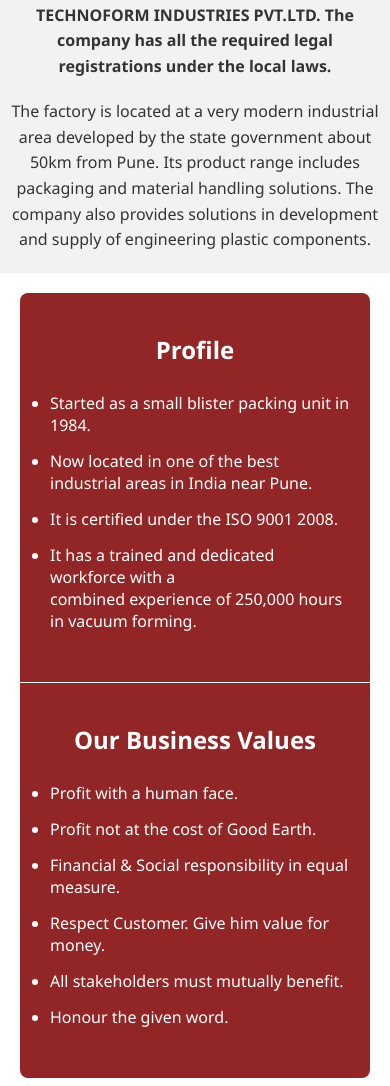
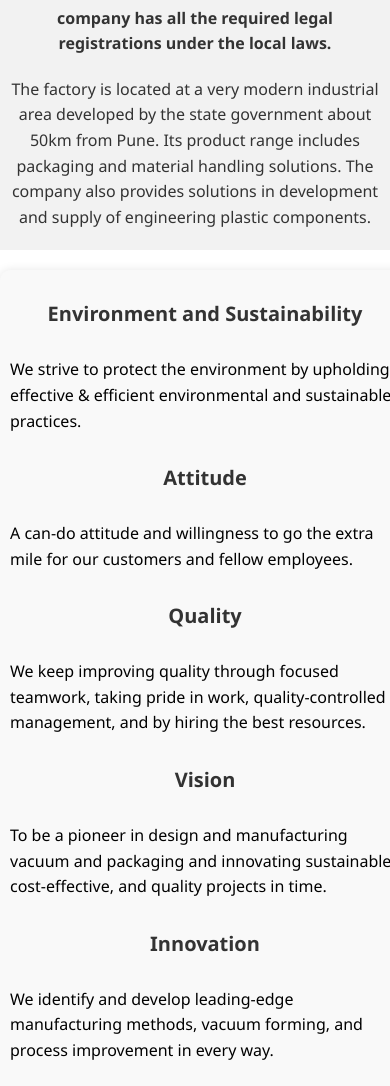
Before and after one commit to risingtechnix/technoform, a plain HTML site: page aboutUs.html in a window 390 px wide. Shown: the part 911-1997 px from the top of the page. Drawn offline with Linux system fonts and the light colour scheme.

Commit message:
feat: Make pages responsive and update CSS styling
The recent code changes include making the pages responsive and updating the CSS styling. This commit message follows the convention of starting with a type (feat for feature) and providing a clear and concise description of the changes made.

```diff
--- a/aboutUs.html
+++ b/aboutUs.html
@@ -1,16 +1,13 @@
 <!DOCTYPE html>
 <html lang="en">
+
   <head>
     <meta charset="UTF-8" />
     <meta name="viewport" content="width=device-width, initial-scale=1.0" />
     <link rel="stylesheet" href="./style.css" />
-    <link
-      rel="stylesheet"
-      href="https:/cdnjs.cloudflare.com/ajax/libs/font-awesome/6.5.2/css/all.min.css"
+    <link rel="stylesheet" href="https:/cdnjs.cloudflare.com/ajax/libs/font-awesome/6.5.2/css/all.min.css"
       integrity="sha512-SnH5WK+bZxgPHs44uWIX+LLJAJ9/2PkPKZ5QiAj6Ta86w+fsb2TkcmfRyVX3pBnMFcV7oQPJkl9QevSCWr3W6A=="
-      crossorigin="anonymous"
-      referrerpolicy="no-referrer"
-    />
+      crossorigin="anonymous" referrerpolicy="no-referrer" />
     <title>Technoform Industries Pvt Ltd.</title>
   </head>
 
@@ -18,11 +15,7 @@
     <header class="header">
       <div class="container">
         <div class="logoDiv">
-          <img
-            class="logo"
-            src="./assets/Logo.png"
-            alt="Technoform Industries Pvt. Ltd."
-          />
+          <img class="logo" src="./assets/Logo.png" alt="Technoform Industries Pvt. Ltd." />
           <p class="logoText">Technoform Industries</p>
         </div>
         <nav>
@@ -42,17 +35,8 @@
           </ul>
         </nav>
         <div class="contact">
-          <a
-            href="./contact.html"
-            style="text-decoration: none"
-            class="conBtn headerBtn hoverScale"
-            >Contact us</a
-          >
-          <a
-            id="open-popup-btn"
-            class="open-popup-btn conBtn headerBtn hoverScale"
-            >Enquire now</a
-          >
+          <a href="./contact.html" style="text-decoration: none" class="conBtn headerBtn hoverScale">Contact us</a>
+          <a id="open-popup-btn" class="open-popup-btn conBtn headerBtn hoverScale">Enquire now</a>
         </div>
       </div>
     </header>
@@ -96,6 +80,49 @@
           solutions in development and supply of engineering plastic components.
         </p>
       </div>
+
+      <!-- New Section: Environment and Sustainability -->
+      <div class="section environment-sustainability">
+        <h2 class="section-title">Environment and Sustainability</h2>
+        <p class="details-text">
+          We strive to protect the environment by upholding effective & efficient
+          environmental and sustainable practices.
+        </p>
+
+        <h2 class="section-title">Attitude</h2>
+        <p class="details-text">
+          A can-do attitude and willingness to go the extra mile for our customers
+          and fellow employees.
+        </p>
+
+        <h2 class="section-title">Quality</h2>
+        <p class="details-text">
+          We keep improving quality through focused teamwork, taking pride in work,
+          quality-controlled management, and by hiring the best resources.
+        </p>
+
+        <h2 class="section-title">Vision</h2>
+        <p class="details-text">
+          To be a pioneer in design and manufacturing vacuum and packaging and
+          innovating sustainable, cost-effective, and quality projects in time.
+        </p>
+
+        <h2 class="section-title">Innovation</h2>
+        <p class="details-text">
+          We identify and develop leading-edge manufacturing methods, vacuum forming,
+          and process improvement in every way.
+        </p>
+
+        <h2 class="section-title">Mission</h2>
+        <p class="details-text">
+          To form a team dedicated to providing exceptional customer service,
+          continuously improving our customers' satisfaction,
+          business expansion,
+          <br>
+          and adding more and more customers to our business.
+        </p>
+      </div>
+
 
       <div class="About-container">
         <div class="About-section About-profile">
@@ -142,42 +169,19 @@
         <form id="contact-form" class="contact-form-container">
           <div class="contact-form-input-container">
             <label for="name" class="contact-form-label">Name</label>
-            <input
-              type="text"
-              name="name"
-              id="name"
-              class="contact-form-input"
-              required
-            />
+            <input type="text" name="name" id="name" class="contact-form-input" required />
           </div>
           <div class="contact-form-input-container">
             <label for="email" class="contact-form-label">Email</label>
-            <input
-              type="email"
-              name="email"
-              id="email"
-              class="contact-form-input"
-              required
-            />
+            <input type="email" name="email" id="email" class="contact-form-input" required />
           </div>
           <div class="contact-form-input-container">
             <label for="phone" class="contact-form-label">Phone</label>
-            <input
-              type="tel"
-              name="phone"
-              id="phone"
-              class="contact-form-input"
-              required
-            />
+            <input type="tel" name="phone" id="phone" class="contact-form-input" required />
           </div>
           <div class="contact-form-input-container full-width">
             <label for="message" class="contact-form-label">Message</label>
-            <textarea
-              name="message"
-              id="message"
-              class="contact-form-input"
-              required
-            ></textarea>
+            <textarea name="message" id="message" class="contact-form-input" required></textarea>
           </div>
           <button type="submit" class="contact-form-submit">Submit</button>
         </form>
@@ -189,11 +193,7 @@
         <div class="footer-about-container">
           <h2 class="footer-about-heading">About</h2>
           <div class="footer-about">
-            <img
-              src="./assets/Logo.png"
-              alt="footer-logo"
-              class="footer-logo"
-            />
+            <img src="./assets/Logo.png" alt="footer-logo" class="footer-logo" />
             <div class="footer-about-text">
               <p class="footer-about-para">
                 <span class="footer-company-name">Technoform Industries</span>
@@ -210,9 +210,7 @@
             <li><a href="./index.html" class="footer-link">Home</a></li>
             <li><a href="./aboutUs.html" class="footer-link">About</a></li>
             <li>
-              <a href="./customisedproduct.html" class="footer-link"
-                >Products</a
-              >
+              <a href="./customisedproduct.html" class="footer-link">Products</a>
             </li>
             <li><a href="./contact.html" class="footer-link">Contact</a></li>
           </ul>
@@ -224,9 +222,8 @@
               Near john deer, Shikrapur,Pune<br />
               Maharashtra-412208
             </p>
-            <a class="location" href="https://maps.app.goo.gl/54BN8gjSFEoLLA6t5"
-              >Our Location <i class="fa-solid fa-location-dot"></i
-            ></a>
+            <a class="location" href="https://maps.app.goo.gl/54BN8gjSFEoLLA6t5">Our Location <i
+                class="fa-solid fa-location-dot"></i></a>
           </div>
           <div class="footer-mailing-address-emails-container">
             <h3 class="footer-email-heading">Email-</h3>
@@ -242,4 +239,5 @@
     <script src="./script.js"></script>
     <script src="https://smtpjs.com/v3/smtp.js"></script>
   </body>
+
 </html>
--- a/style.css
+++ b/style.css
@@ -148,7 +148,7 @@ nav ul li a:hover {
 
 .headerBtn {
 	background-color: #f2f2f2;
-	color: #D5211B;
+	color: #d5211b;
 	border: none;
 	border-radius: 12px;
 	padding: 10px 20px;
@@ -188,7 +188,7 @@ nav ul li a:hover {
 		margin: 10px 0;
 	}
 
-	nav ul li a{
+	nav ul li a {
 		font-size: 24px;
 	}
 
@@ -201,7 +201,7 @@ nav ul li a:hover {
 	.headerBtn {
 		text-align: center;
 		background-color: #f2f2f2;
-		color: #D5211B;
+		color: #d5211b;
 		width: 100%;
 		margin: 10px 0;
 	}
@@ -677,7 +677,7 @@ nav ul li a:hover {
 }
 
 /* Adding Location to footer */
-.location{
+.location {
 	text-decoration: none;
 	background-color: #922626;
 	color: #ffffff;
@@ -981,26 +981,24 @@ nav ul li a:hover {
 	padding-left: 20px; /* Add left padding for list items */
 }
 
-@media (max-width:480px){
-	.image-info-container{
+@media (max-width: 480px) {
+	.image-info-container {
 		flex-direction: column;
 		align-items: center;
 	}
-	.image-info-container img{
+	.image-info-container img {
 		width: 250px;
 		height: 150px;
 		border: 3px solid #922626;
 		border-radius: 5px;
 		margin-bottom: 10px;
 	}
-	.category{
+	.category {
 		margin-right: 10px;
 		min-width: 200px;
 	}
-
 }
 /* customised product style */
-
 
 .customised {
 	background-color: #f2f2f2;
@@ -1061,7 +1059,6 @@ nav ul li a:hover {
 		grid-template-columns: repeat(1, 1fr);
 	}
 }
-
 
 /* Style for the modal */
 .modal {
@@ -1169,7 +1166,6 @@ nav ul li a:hover {
 	justify-content: space-between;
 }
 
-
 .feature-item {
 	width: 23%;
 	padding: 20px;
@@ -1209,7 +1205,8 @@ nav ul li a:hover {
 	gap: 20px; /* Add gap between boxes */
 }
 
-.customisedcontent-left, .customisedcontent-right {
+.customisedcontent-left,
+.customisedcontent-right {
 	flex: 1;
 	background-color: #fff;
 	padding: 20px;
@@ -1219,23 +1216,27 @@ nav ul li a:hover {
 	margin: 10px;
 }
 
-.customisedcontent-left h2, .customisedcontent-right h2 {
+.customisedcontent-left h2,
+.customisedcontent-right h2 {
 	color: #922626;
 	margin-bottom: 20px;
 }
 
-.customisedcontent-left ul, .customisedcontent-right ul {
+.customisedcontent-left ul,
+.customisedcontent-right ul {
 	list-style-type: disc;
 	padding-left: 20px; /* To add space for bullets */
 }
 
-.customisedcontent-left li, .customisedcontent-right li {
+.customisedcontent-left li,
+.customisedcontent-right li {
 	margin-bottom: 10px;
 	line-height: 1.6;
 }
 
 /* Nested lists styling */
-.customisedcontent-left li ul, .customisedcontent-right li ul {
+.customisedcontent-left li ul,
+.customisedcontent-right li ul {
 	list-style-type: circle;
 	margin-top: 5px;
 	margin-left: 20px;
@@ -1243,14 +1244,14 @@ nav ul li a:hover {
 
 /* Responsive Design */
 @media (max-width: 900px) {
-    .customisedcontent-left, .customisedcontent-right {
+	.customisedcontent-left,
+	.customisedcontent-right {
 		flex: 1 1 100%;
 	}
 }
 
+/* About Us page */
 
-
-/* About Us page */
 .About-container {
 	display: flex;
 	flex-direction: column;
@@ -1271,6 +1272,53 @@ nav ul li a:hover {
 
 .About-section:last-child {
 	border-bottom: none;
+}
+.environment-sustainability {
+	display: flex;
+	flex-direction: column;
+	align-items: center;
+	margin: 0px auto;
+	padding: 20px;
+	background-color: #f2f2f2;
+	border-radius: 10px;
+	box-shadow: 0 0 10px rgba(0, 0, 0, 0.1);
+}
+
+.section-title {
+	font-size: 24px;
+	margin: 20px 0;
+	text-align: center;
+	color: #333;
+}
+
+.section {
+	padding: 20px;
+	background-color: #f9f9f9;
+	margin: 20px 0;
+	border-radius: 10px;
+}
+
+.section-text {
+	font-size: 16px;
+	line-height: 1.6;
+	margin: 10px 0;
+	color: #555;
+	text-align: justify;
+}
+
+@media (max-width: 768px) {
+	.section-title {
+		font-size: 20px;
+	}
+
+	.section-text {
+		font-size: 14px;
+	}
+
+	.environment-sustainability {
+		width: 100%;
+		padding: 10px;
+	}
 }
 
 h2 {
@@ -1302,8 +1350,8 @@ ul li {
 	}
 }
 /* Thermoformed plastic packaging */
-.plasticPackagingImg{
-	border: 2px solid #D5211B;
+.plasticPackagingImg {
+	border: 2px solid #d5211b;
 	border-radius: 5px;
 }
 
@@ -1337,6 +1385,7 @@ h1 {
 	height: 300px;
 	border-radius: 50%;
 	object-fit: cover;
+	border: 2px solid #922626;
 }
 
 .team-member h1 {
@@ -1344,7 +1393,7 @@ h1 {
 	margin-bottom: 5px;
 }
 
-.team-member h3{
+.team-member h3 {
 	font-size: 20px;
 }
 
@@ -1365,6 +1414,6 @@ h1 {
 }
 
 /* Prototyping page */
-.ProtoList{
+.ProtoList {
 	margin-top: 60px;
 }
```
Lines whose indentation alone changed are shown as unchanged.
